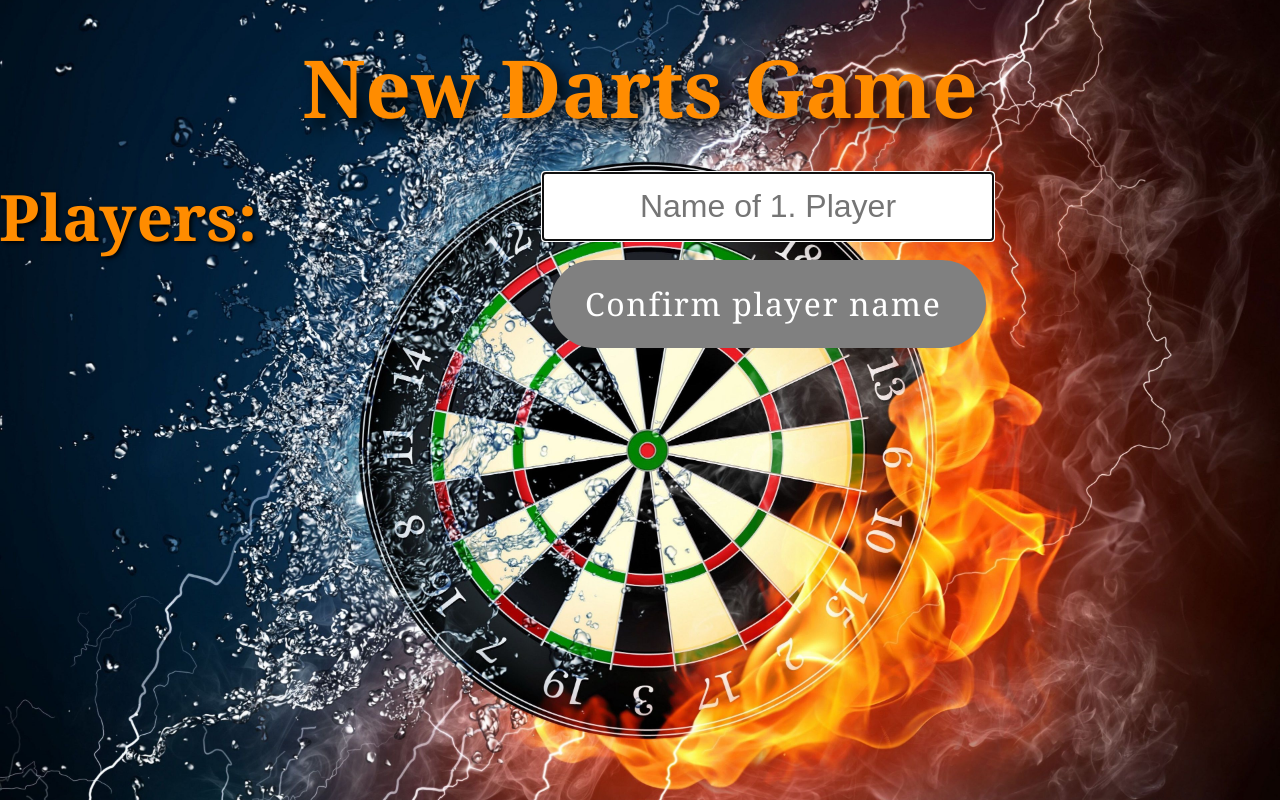
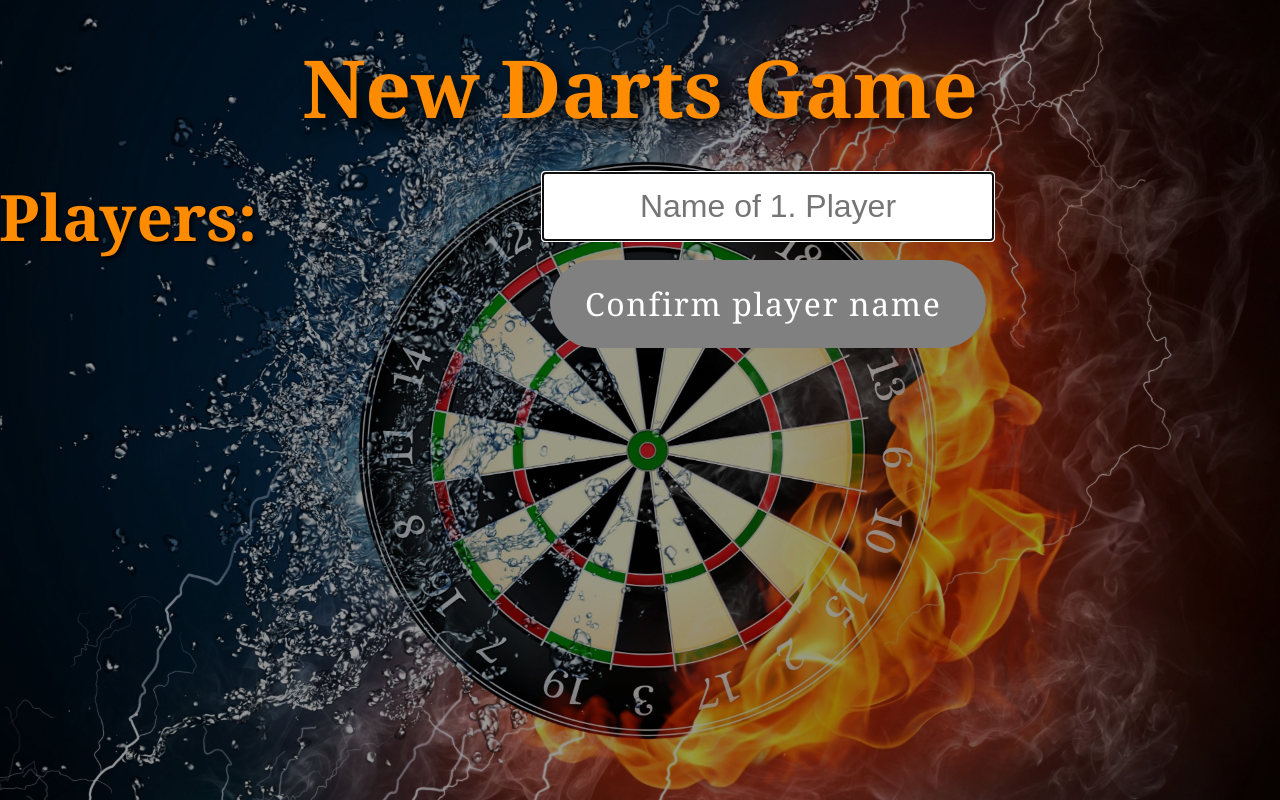
Before and after one commit to LasseWinkel/darts, a React (Create React App) app: page / in a window 1280 px wide. Built offline with nearby package versions, Linux system fonts and the light colour scheme.

Commit message:
Improve display of background images

```diff
--- a/src/components/BlindKiller.css
+++ b/src/components/BlindKiller.css
@@ -3,8 +3,8 @@
   flex-direction: column;
   align-items: center;
   justify-content: center;
-  height: 100vh;
-  width: 100vw;
+  max-height: 95vh;
+  max-width: 95vw;
 
   .blind-killer-header {
     font-size: 1.2rem;
@@ -16,10 +16,10 @@
   .vertical {
     display: flex;
     align-items: center;
-    height: 90vh;
+    height: 85vh;
 
     .count-table {
-      margin-left: 100px;
+      margin-left: 20px;
       font-size: 1.5rem;
       color: darkorange;
       text-shadow: 8px 8px 16px rgb(0, 0, 0, 1);
@@ -39,7 +39,7 @@
       align-items: center;
       justify-content: center;
       flex-direction: column;
-      margin-left: 100px;
+      margin-left: 20px;
 
       .winner {
         color: gold;
--- a/src/components/Button.css
+++ b/src/components/Button.css
@@ -22,6 +22,7 @@
   -webkit-user-select: none;
   touch-action: manipulation;
   position: relative;
+  text-align: center;
 }
 
 .button:hover {
--- a/src/components/Modi.css
+++ b/src/components/Modi.css
@@ -1,4 +1,5 @@
 .modi {
+  position: relative;
   display: flex;
   align-items: center;
   justify-content: center;
@@ -13,3 +14,18 @@
   color: darkorange;
   text-shadow: 8px 8px 16px rgb(0, 0, 0, 1);
 }
+
+/* Abdunkelndes Overlay für bessere Vordergrundwirkung */
+.modi::before {
+  content: "";
+  position: absolute;
+  inset: 0;
+  background: rgba(0, 0, 0, 0.4);
+  z-index: 0;
+}
+
+/* Vordergrund-Elemente klar hervorheben */
+.modi > * {
+  position: relative;
+  z-index: 1;
+}
--- a/src/components/NumberAssignment.css
+++ b/src/components/NumberAssignment.css
@@ -1,4 +1,5 @@
 .number-assignment {
+  position: relative;
   display: flex;
   align-items: center;
   justify-content: center;
@@ -11,6 +12,22 @@
   background-position: center;
 }
 
+/* Abdunkelndes Overlay für bessere Vordergrundwirkung */
+.number-assignment::before {
+  content: "";
+  position: absolute;
+  inset: 0;
+  background: rgba(0, 0, 0, 0.55); /* Stärke anpassen */
+  backdrop-filter: blur(2px); /* optional */
+  z-index: 0;
+}
+
+/* Vordergrund-Elemente klar hervorheben */
+.number-assignment > * {
+  position: relative;
+  z-index: 1;
+}
+
 .name {
   margin-bottom: 20px;
   font-weight: bold;
--- a/src/components/PlayerAssignment.css
+++ b/src/components/PlayerAssignment.css
@@ -1,4 +1,5 @@
 .player-assignment {
+  position: relative;
   display: flex;
   align-items: center;
   justify-content: center;
@@ -10,6 +11,21 @@
   background-size: cover;
   background-position: center;
   color: darkorange;
+}
+
+/* Abdunkelndes Overlay für bessere Vordergrundwirkung */
+.player-assignment::before {
+  content: "";
+  position: absolute;
+  inset: 0;
+  background: rgba(0, 0, 0, 0.4);
+  z-index: 0;
+}
+
+/* Vordergrund-Elemente klar hervorheben */
+.player-assignment > * {
+  position: relative;
+  z-index: 1;
 }
 
 .player-assignment-header {
```
